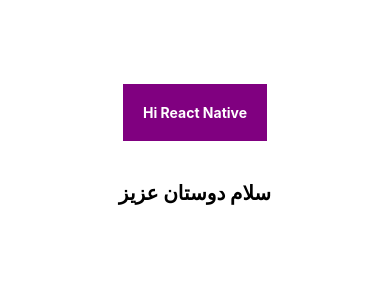
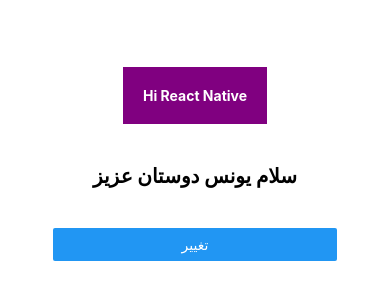
Before and after one commit to MohammadMahdiS/React_Native_Introduction, a React Native app: screen / in a window 390 px wide. Shown: the part 258-558 px from the top of the page. Built offline with nearby package versions, Linux system fonts and the light colour scheme.

Commit message:
handle name change with button

```diff
--- a/App.js
+++ b/App.js
@@ -1,14 +1,23 @@
-import React from 'react';
-import { StyleSheet, View, Text } from 'react-native';
+import React, {useState} from 'react';
+import { StyleSheet, View, Text, Button } from 'react-native';
 
 
 const App = () => {
+  const [firstName, setFirstName] = useState('یونس');
+
+  const handleNameChange = () => {
+    setFirstName("مهدی")
+  }
+
   return (
     <View style={styles.container}>
       <View style={styles.header}>
         <Text style={styles.header_text}>Hi React Native</Text>
       </View>
-      <Text style={styles.body}>سلام دوستان عزیز</Text>
+      <View>
+        <Text style={styles.body}>سلام {firstName} دوستان عزیز</Text>
+        <Button title="تغییر" onPress={handleNameChange}/>
+      </View>
     </View>
   )
 }
```
